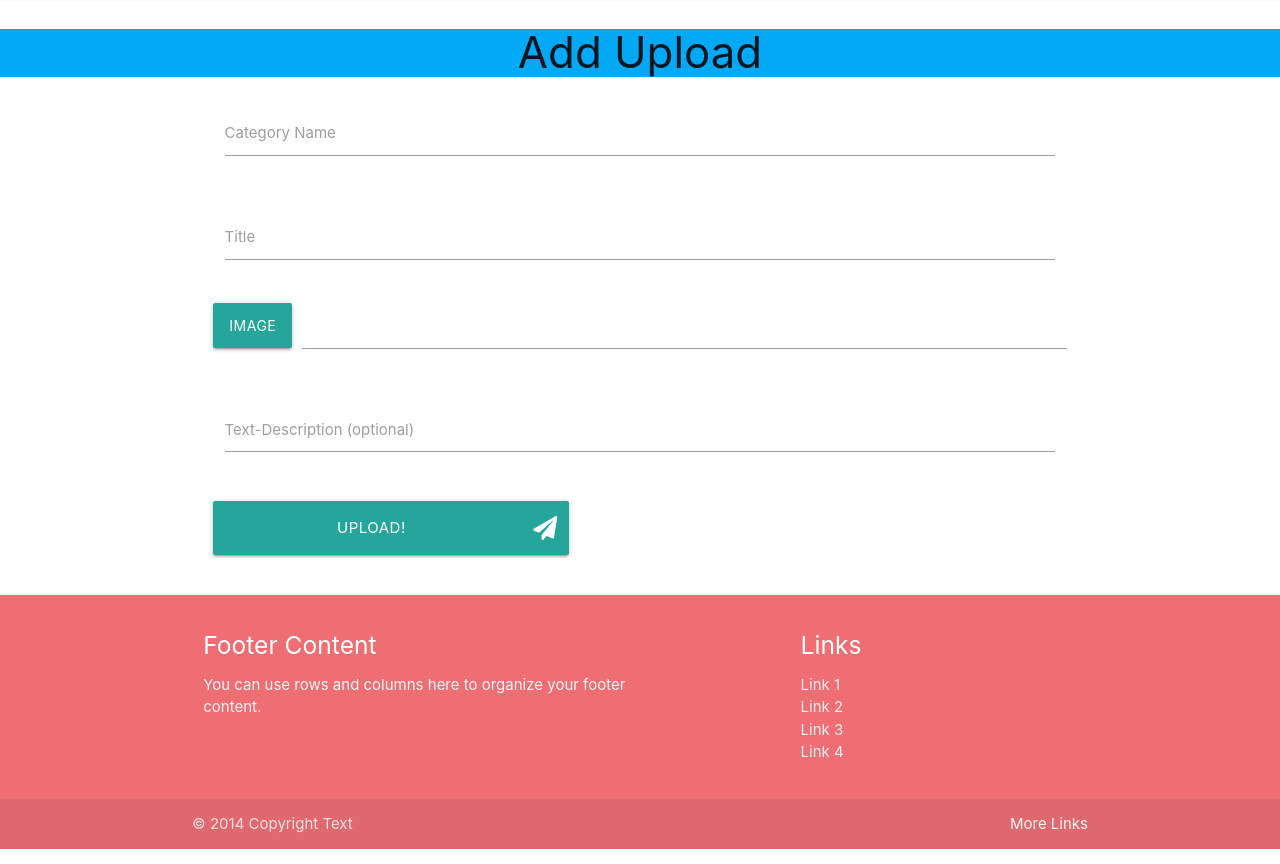
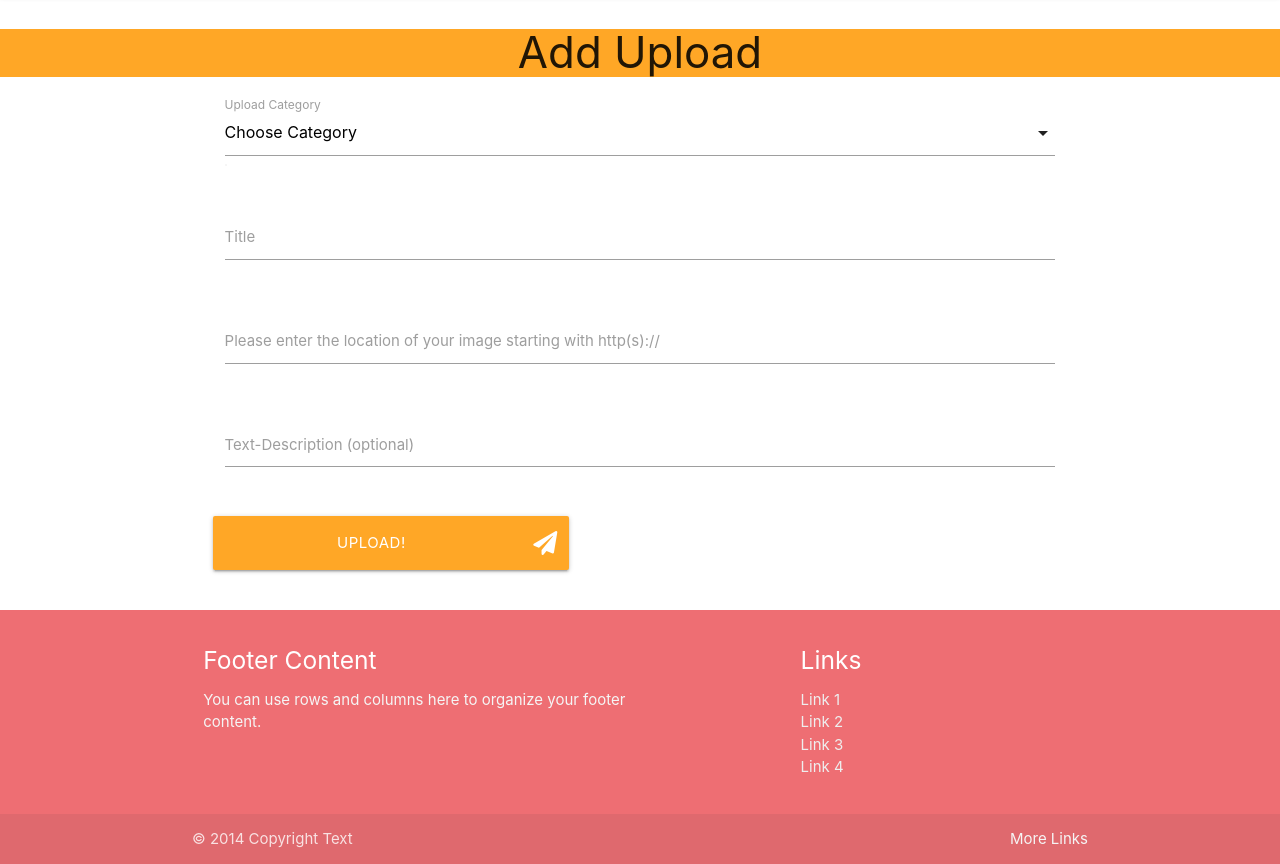
Before and after one commit to Joeri157/thirdprojecttesting, a Flask app: page /add_upload in a window 1280 px wide. Shown: the part 68-932 px from the top of the page. Run offline with Flask 2, Linux system fonts and the light colour scheme; data that the repository does not hold is empty; some libraries are stand-ins or nearby versions.

Commit message:
colorized add_upload file

```diff
--- a/templates/add_upload.html
+++ b/templates/add_upload.html
@@ -1,7 +1,7 @@
 {% extends "base.html" %}
 {% block content %}
 
-    <h3 class="light-blue center-align">Add Upload</h3>
+    <h3 class="#ffa726 orange lighten-1 center-align">Add Upload</h3>
 
 <!--------------------  Adding Upload -------------------->
     <div class="row">
@@ -9,9 +9,13 @@
 <!--------------------  Category Name -------------------->
             <div class="row">
                 <div class="input-field col s12">
-                    <input id="catergory_name" name="catergory_name"
-                        type="text" class="validate" required>
-                    <label for="catergory_name">Category Name</label>
+                    <select id="catergory_name" name="catergory_name" class="validate" required>
+                        <option value="" disabled selected>Choose Category</option>
+                        {% for category in categories %}
+                            <option value="{{ category.category_name}}">{{ category.category_name}}</option>
+                        {% endfor %}
+                    </select>
+                    <label for="catergory_name">Upload Category</label>
                 </div>
             </div>
 <!--------------------  Upload Title -------------------->
@@ -24,14 +28,10 @@
             </div>
 <!--------------------  Upload-Image -------------------->
             <div class="row">
-                <div class="file-field input-field">
-                    <div class="btn">
-                        <span>Image</span>
-                        <input id="upload_image" name="upload_image" type="file">
-                    </div>
-                    <div class="file-path-wrapper">
-                        <input class="file-path validate" type="text">
-                    </div>
+                <div class="input-field col s12">
+                    <input id="upload_image" name="upload_image"
+                        type="text" class="validate">
+                    <label for="upload_image">Please enter the location of your image starting with http(s)://</label>
                 </div>
             </div>
 <!--------------------  Upload-Description -------------------->
@@ -44,7 +44,7 @@
             </div>
 <!--------------------  Upload-Button -------------------->
             <div class="row">
-                <button class="col s12 m5 btn-large waves-effect waves-light" type="submit">
+                <button class="col s12 m5 btn-large waves-effect waves-light #ffa726 orange lighten-1" type="submit">
                     Upload!<i class="fas fa-paper-plane right"></i>
                 </button>
             </div>
```
